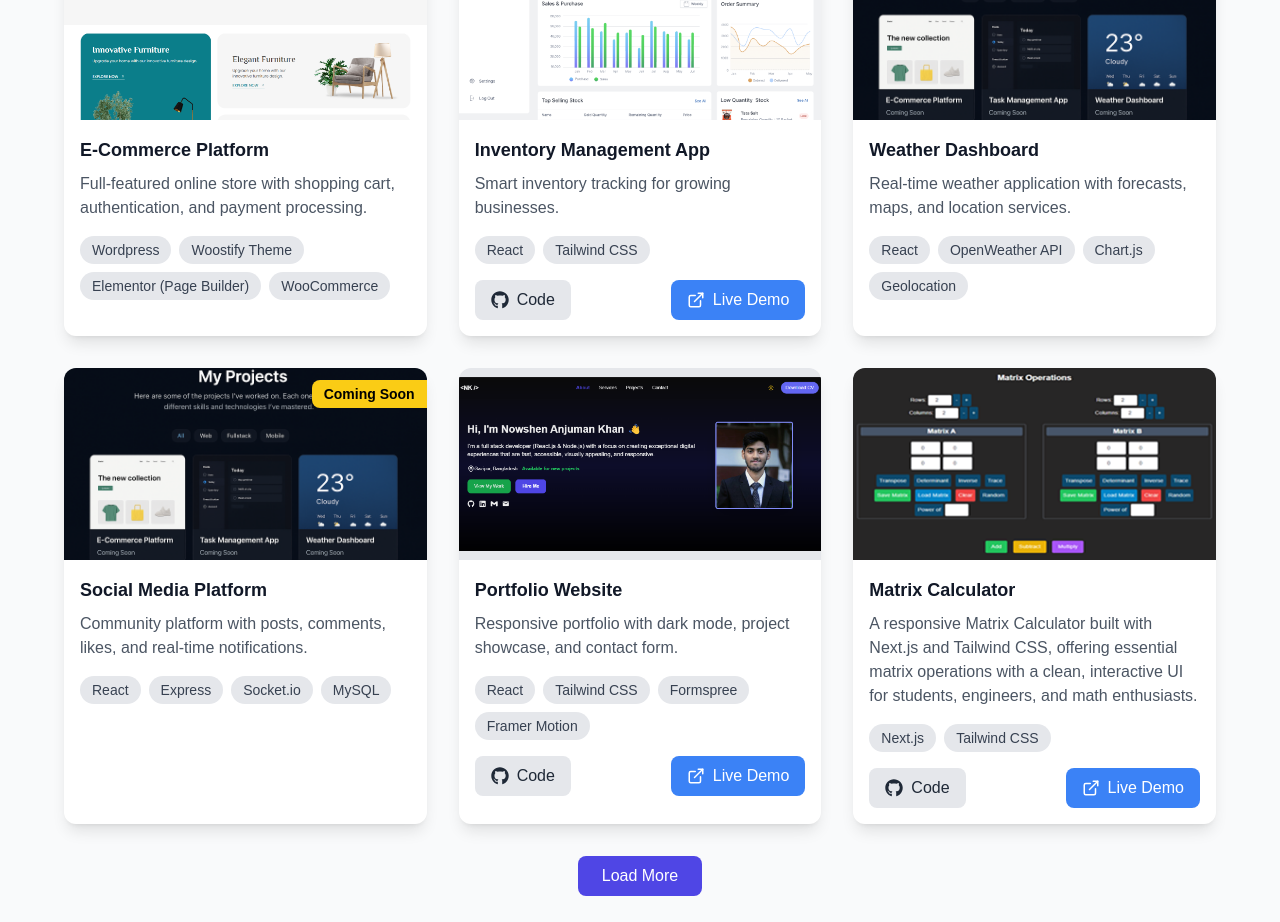
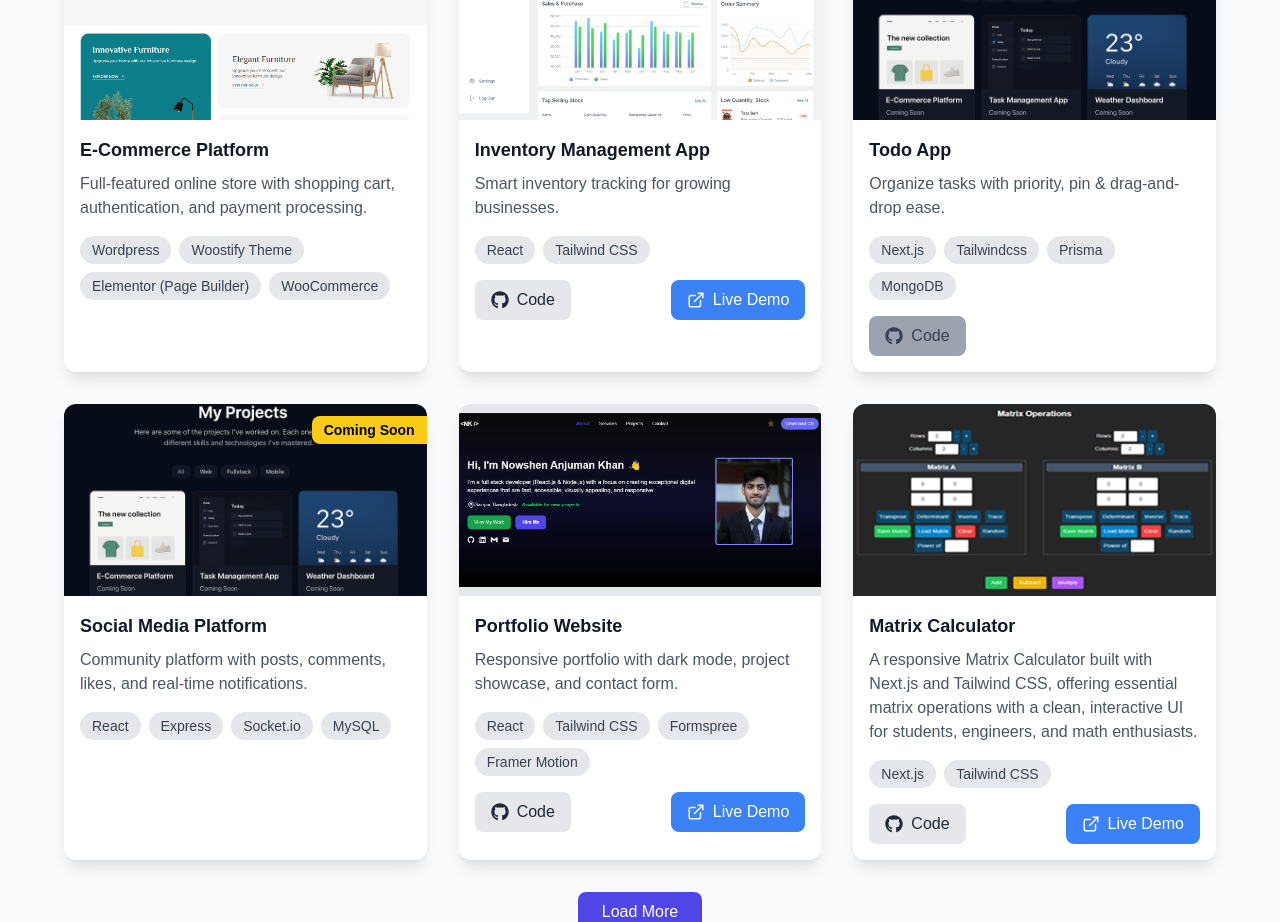
Before and after one commit to nowshen-khan/nowshen-portfolio, a React (Vite) app: page / in a window 1280 px wide. Shown: the part 4320-5242 px from the top of the page. Built offline with nearby package versions, Linux system fonts and the light colour scheme.

Commit message:
new todo app project add

```diff
--- a/src/sections/Projects.jsx
+++ b/src/sections/Projects.jsx
@@ -36,13 +36,12 @@ const allProjects = [
 	},
 	{
 		id: 3,
-		title: "Weather Dashboard",
-		description:
-			"Real-time weather application with forecasts, maps, and location services.",
-		technologies: ["React", "OpenWeather API", "Chart.js", "Geolocation"],
+		title: "Todo App",
+		description: "Organize tasks with priority, pin & drag-and-drop ease.",
+		technologies: ["Next.js", "Tailwindcss", "Prisma", "MongoDB"],
 		category: "Web",
 		image: "/images/projects.png",
-		githubUrl: null,
+		githubUrl: "https://github.com/nowshen-khan/todo-app",
 		liveUrl: null,
 		status: "coming-soon",
 	},
```
